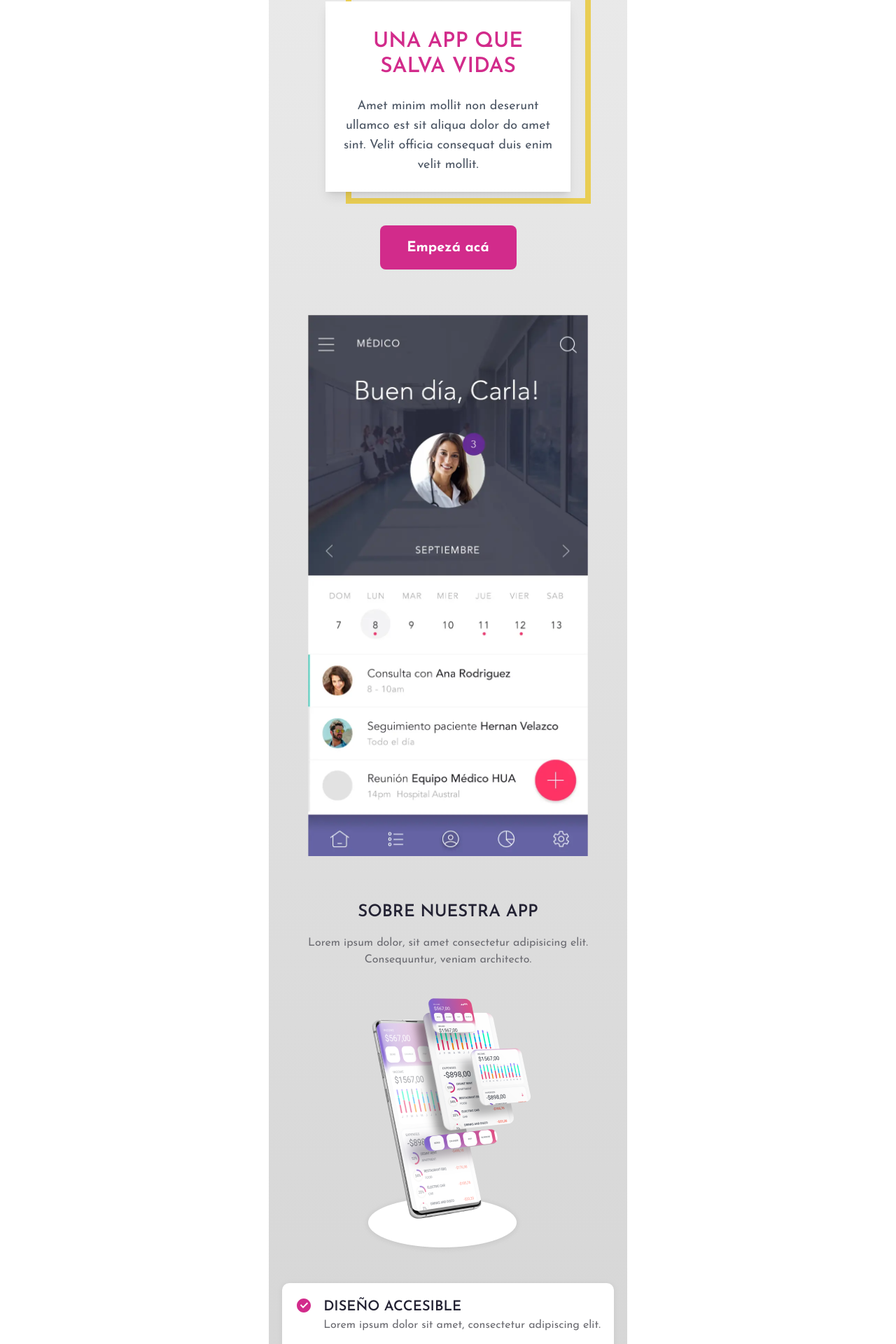
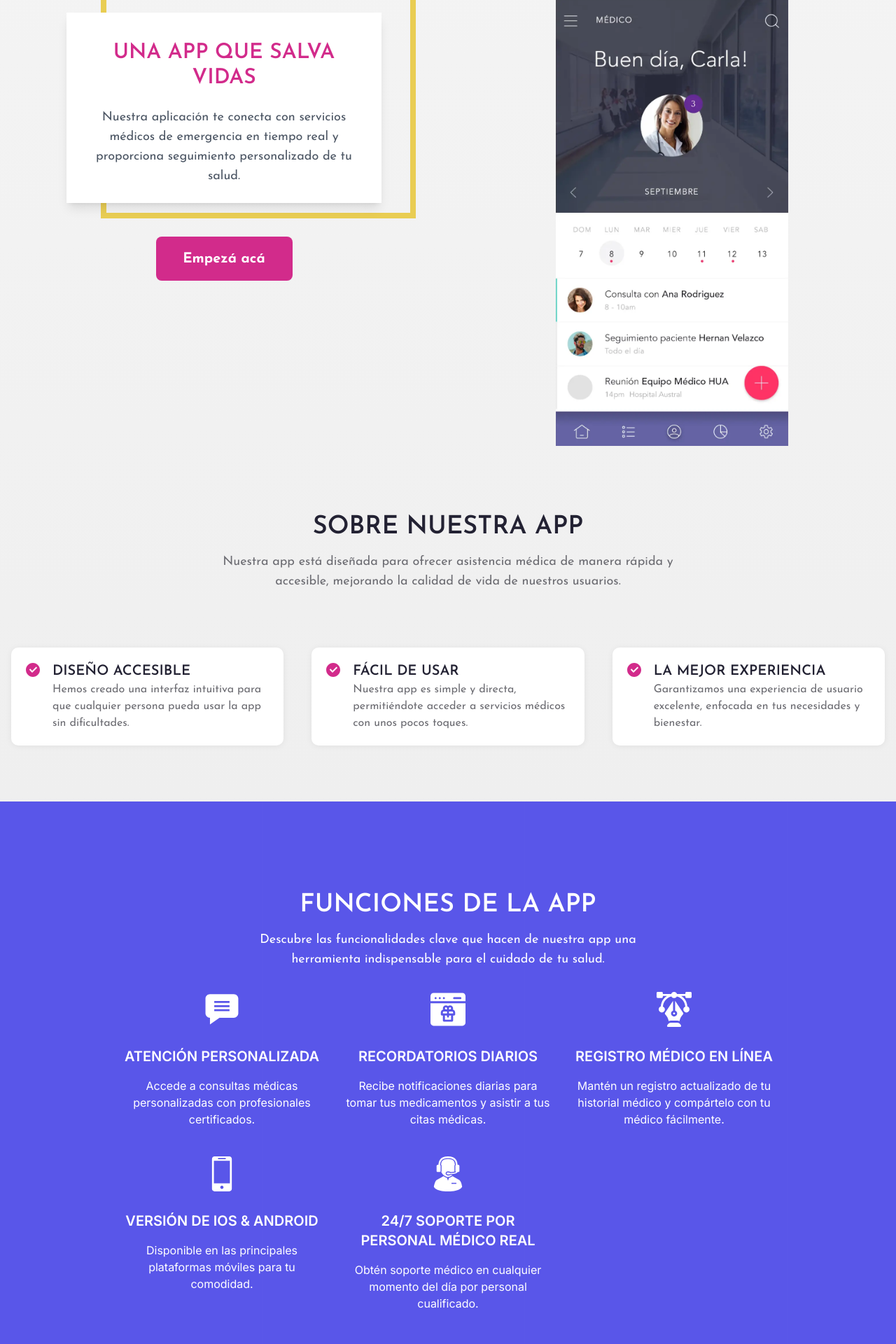
Before and after one commit to No-Country-simulation/h1-15-python-react, a React (Vite) app in the folder Frontend/: page / in a window 1280 px wide. Shown: the part 178-2098 px from the top of the page at 70% size. Built offline with nearby package versions, Linux system fonts and the light colour scheme.

Commit message:
feat:add responsive styles in main

```diff
--- a/Frontend/src/components/Cards/CardAppKeys.jsx
+++ b/Frontend/src/components/Cards/CardAppKeys.jsx
@@ -1,7 +1,7 @@
 /* eslint-disable react/prop-types */
 const CardAppKey = ({ title, message }) => {
   return (
-    <div className="flex bg-white w-full h-[110px] shadow-[0px_1px_10px_0px_#00000010] rounded-[10px] px-[19px] p-5 gap-4">
+    <div className="flex bg-white w-full shadow-[0px_1px_10px_0px_#00000010] rounded-[10px] px-[19px] p-5 gap-4">
       <div className="w-6">
         <svg
           width="24"
--- a/Frontend/src/components/Slider/Slider.jsx
+++ b/Frontend/src/components/Slider/Slider.jsx
@@ -7,39 +7,14 @@ import { Pagination } from "swiper/modules";
 import { Swiper, SwiperSlide } from "swiper/react";
 import { EffectCards } from "swiper/modules";
 
-export default function Carousel() {
-  const swipers = [
-    {
-      name: "ANA GARCIA",
-      condition: "PACIENTE TRANSPLANTADO",
-      comment:
-        "Lorem ipsum dolor sit amet, consectetur adipiscing elit. Viverra nunc ante velit vitae. Est tellus vitae, nullam lobortis enim.",
-    },
-    {
-      name: "ANA GARCIA",
-      condition: "PACIENTE TRANSPLANTADO",
-      comment:
-        "Lorem ipsum dolor sit amet, consectetur adipiscing elit. Viverra nunc ante velit vitae. Est tellus vitae, nullam lobortis enim.",
-    },
-    {
-      name: "ANA GARCIA",
-      condition: "PACIENTE TRANSPLANTADO",
-      comment:
-        "Lorem ipsum dolor sit amet, consectetur adipiscing elit. Viverra nunc ante velit vitae. Est tellus vitae, nullam lobortis enim.",
-    },
-    {
-      name: "ANA GARCIA",
-      condition: "PACIENTE TRANSPLANTADO",
-      comment:
-        "Lorem ipsum dolor sit amet, consectetur adipiscing elit. Viverra nunc ante velit vitae. Est tellus vitae, nullam lobortis enim.",
-    },
-  ];
+export default function Carousel({ testimonials }) {
   const pagination = {
     clickable: true,
     renderBullet: function (index, className) {
       return '<span class="swiper-bullet ' + className + '">' + "</span>";
     },
   };
+
   return (
     <>
       <Swiper
@@ -50,9 +25,9 @@ export default function Carousel() {
         modules={[Pagination, EffectCards]}
         className="mySwiper"
       >
-        {swipers.map((swiper, index) => (
+        {testimonials.cards.map((swiper, index) => (
           <SwiperSlide className="flex flex-col items-center" key={index}>
-            <img className="w-12 h-12 rounded-full" src="./Profile1.png" />
+            <img className="w-12 h-12 rounded-full" src={swiper.image} alt={swiper.name} />
             <h2 className="text-[25px] font-semibold font-josefin text-[#232233]">
               {swiper.name}
             </h2>
--- /dev/null
+++ b/Frontend/src/data/dataHome.json
@@ -0,0 +1,115 @@
+{
+  "cta": {
+    "title": "UNA APP QUE SALVA VIDAS",
+    "description": "Nuestra aplicación te conecta con servicios médicos de emergencia en tiempo real y proporciona seguimiento personalizado de tu salud.",
+    "button": "Empezá acá"
+  },
+  "about": {
+    "title": "SOBRE NUESTRA APP",
+    "description": "Nuestra app está diseñada para ofrecer asistencia médica de manera rápida y accesible, mejorando la calidad de vida de nuestros usuarios.",
+    "cards": [
+      {
+        "title": "DISEÑO ACCESIBLE",
+        "message": "Hemos creado una interfaz intuitiva para que cualquier persona pueda usar la app sin dificultades."
+      },
+      {
+        "title": "FÁCIL DE USAR",
+        "message": "Nuestra app es simple y directa, permitiéndote acceder a servicios médicos con unos pocos toques."
+      },
+      {
+        "title": "LA MEJOR EXPERIENCIA",
+        "message": "Garantizamos una experiencia de usuario excelente, enfocada en tus necesidades y bienestar."
+      }
+    ]
+  },
+  "functions": {
+    "title": "FUNCIONES DE LA APP",
+    "description": "Descubre las funcionalidades clave que hacen de nuestra app una herramienta indispensable para el cuidado de tu salud.",
+    "cards": [
+      {
+        "imgSrc": "comment.svg",
+        "title": "ATENCIÓN PERSONALIZADA",
+        "message": "Accede a consultas médicas personalizadas con profesionales certificados."
+      },
+      {
+        "imgSrc": "browser.svg",
+        "title": "RECORDATORIOS DIARIOS",
+        "message": "Recibe notificaciones diarias para tomar tus medicamentos y asistir a tus citas médicas."
+      },
+      {
+        "imgSrc": "vector.svg",
+        "title": "REGISTRO MÉDICO EN LÍNEA",
+        "message": "Mantén un registro actualizado de tu historial médico y compártelo con tu médico fácilmente."
+      },
+      {
+        "imgSrc": "cell-phone.svg",
+        "title": "VERSIÓN DE IOS & ANDROID",
+        "message": "Disponible en las principales plataformas móviles para tu comodidad."
+      },
+      {
+        "imgSrc": "telemarketer.svg",
+        "title": "24/7 SOPORTE POR PERSONAL MÉDICO REAL",
+        "message": "Obtén soporte médico en cualquier momento del día por personal cualificado."
+      }
+    ]
+  },
+  "howItWorks": {
+    "title": "CÓMO FUNCIONA NUESTRA APP",
+    "description": "Nuestra app utiliza tecnología avanzada para conectar a los usuarios con servicios médicos de manera eficiente y segura.",
+    "video": "/icons/Video-crop.png"
+  },
+  "whoWeAre": {
+    "title": "QUIÉNES SOMOS",
+    "description": "Somos un equipo dedicado de profesionales de la salud y tecnología comprometidos con tu bienestar.",
+    "cards": [
+      {
+        "imagen": "Profile.png",
+        "nombre": "EZEQUIEL LOCANE",
+        "bio": "Fundador y CEO. Con más de 15 años de experiencia en la industria de la salud, Ezequiel lidera nuestro equipo con pasión y dedicación.",
+        "posicion": "FUNDADOR"
+      },
+      {
+        "imagen": "Profile1.png",
+        "nombre": "CARLOS MARTÍN",
+        "bio": "Cirujano con más de 20 años de experiencia. Carlos asegura que nuestra app cumpla con los más altos estándares médicos.",
+        "posicion": "CIRUJANO"
+      },
+      {
+        "imagen": "Profile2.png",
+        "nombre": "MARÍA PÉREZ",
+        "bio": "Médica especialista en salud digital. María trabaja para integrar la tecnología de manera efectiva en nuestra app.",
+        "posicion": "MÉDICA"
+      }
+    ]
+  },
+  "testimonials": {
+    "title": "TESTIMONIOS",
+    "description": "Nuestros usuarios comparten sus experiencias y cómo nuestra app ha mejorado su salud y bienestar.",
+    "cards": [
+      {
+        "name": "ANA GARCIA",
+        "condition": "PACIENTE TRANSPLANTADO",
+        "comment": "La app fue fundamental para recibir un trasplante de riñón. La rapidez en encontrar un donante fue increíble.",
+        "image": "https://randomuser.me/api/portraits/women/45.jpg"
+      },
+      {
+        "name": "JUAN PÉREZ",
+        "condition": "PACIENTE CON DIABETES",
+        "comment": "Gracias a la app, encontré el apoyo que necesitaba para controlar mi diabetes y mejorar mi calidad de vida.",
+        "image": "https://randomuser.me/api/portraits/men/76.jpg"
+      },
+      {
+        "name": "MARÍA LOPEZ",
+        "condition": "PACIENTE CON HIPERTENSIÓN",
+        "comment": "La app me ayudó a recibir el tratamiento adecuado para mi hipertensión y a mantener un seguimiento constante.",
+        "image": "https://randomuser.me/api/portraits/women/68.jpg"
+      },
+      {
+        "name": "LUIS MARTÍNEZ",
+        "condition": "PACIENTE EN RECUPERACIÓN",
+        "comment": "La app fue clave para mi recuperación. Encontré los recursos que necesitaba para mi rehabilitación con facilidad.",
+        "image": "https://randomuser.me/api/portraits/men/62.jpg"
+      }
+    ]
+  }
+}
--- a/Frontend/src/pages/Home/Home.jsx
+++ b/Frontend/src/pages/Home/Home.jsx
@@ -4,6 +4,7 @@ import CardFunction from "../../components/Cards/CardFunction";
 import CardPeople from "../../components/Cards/CardPeople";
 import Footer from "../../components/Footer";
 import Carousel from "../../components/Slider/Slider";
+import content from "../../data/dataHome.json";
 
 function Home() {
   const navigate = useNavigate();
@@ -13,96 +14,88 @@ function Home() {
   };
 
   return (
-    <>
-      <main className="max-w-lg  mx-auto flex flex-col items-center justify-start w-screen h-[8579px] bg-gradient-background_1">
-        <nav className="flex pt-8 pb-16 px-[14px] items-center justify-between w-full">
-          <div className="w-[120px] h-[60px] rounded-md ml-2">
+    <main className="flex flex-col items-center w-full max-w-screen-2xl mx-auto bg-gradient-background_1">
+      <nav className="flex pt-8 pb-16 px-6 md:px-[.875rem] items-center justify-between w-full">
+        <div className="w-[7.5rem] h-[3.75rem] rounded-md ml-2">
           <img src="/justinaLogo.png" alt="logo" />
         </div>
         <button
           onClick={handleLoginClick}
-            className="bg-magentaButton w-[104px] h-[34px] font-josefin font-bold text-sm text-white rounded-[10px]"
+          className="bg-magentaButton w-[6.5rem] h-[2.125rem] font-josefin font-bold text-sm text-white rounded-[.625rem] hover:bg-magentaButtonDark transition duration-300"
         >
           Iniciar sesión
         </button>
       </nav>
-        {/**CTA */}
-        <section className="relative w-full flex flex-col gap-6 items-center">
-          <section className="flex p-6">
-            <div className="absolute top-2 right-3 md:top-3 md:right-3 w-[300px] h-[74%] md:w-[350px] border-8 border-Justina_7 md:mr-10"></div>
-            <div className="relative flex flex-col items-center gap-6 w-[300px] md:w-[350px] bg-white text-center px-5 py-6 shadow-lg">
+
+      <section className="w-full flex flex-col md:flex-row flex-grow">
+        {/* CTA */}
+
+        <section className="flex flex-col justify-start items-center md:w-1/2 p-4">
+          <div className="relative flex flex-col justify-center items-center w-full p-6">
+            <div className="absolute inset-0 transform translate-x-[80px] md:translate-x-[8rem] md:translate-y-[-0.125rem] w-[15.625rem] md:w-[28.125rem] h-full border-8 border-Justina_7"></div>
+            <div className="relative flex flex-col items-center gap-6 w-[15.625rem] md:w-[28.125rem] bg-white text-center p-6 shadow-lg">
               <h2 className="font-josefin text-magentaButton font-semibold text-xl md:text-3xl pt-4">
-                UNA APP QUE SALVA VIDAS
+                {content.cta.title}
               </h2>
               <p className="font-josefin text-gray-600 text-sm md:text-lg">
-                Amet minim mollit non deserunt ullamco est sit aliqua dolor do
-                amet sint. Velit officia consequat duis enim velit mollit.
+                {content.cta.description}
               </p>
             </div>
-          </section>
-          <button className="bg-magentaButton w-[150px] md:w-[195px] h-[50px] md:h-[63px] font-josefin font-bold text-lg md:text-xl text-white rounded-lg hover:bg-magentaButtonDark focus:outline-none focus:ring-2 focus:ring-magentaButtonDark">
-            Empezá acá
+          </div>
+          <div className="flex justify-center items-center p-6">
+            <button className="bg-magentaButton w-[9.375rem] md:w-[12.1875rem] h-[3.125rem] md:h-[3.9375rem] font-josefin font-bold text-lg md:text-xl text-white rounded-lg hover:bg-magentaButtonDark transition duration-300 focus:outline-none focus:ring-2 focus:ring-magentaButtonDark">
+              {content.cta.button}
             </button>
+          </div>
         </section>
 
-        {/**MOCKUP */}
-        <section className="w-full flex my-16 justify-center">
-          <div>
-            <img src="/landing1.webp" alt="logo" />
-          </div>
-        </section>
-        {/**ABOUT*/}
-        <section className="w-full flex flex-col items-center h-[935px] px-4 mb-24">
-          <h2 className="text-[#232233] font-josefin font-semibold text-2xl mb-4">
-            SOBRE NUESTRA APP
-          </h2>
-          <p className="font-josefin font-normal text-base text-center text-[#6C6C72] pb-10">
-            Lorem ipsum dolor, sit amet consectetur adipisicing elit.
-            Consequuntur, veniam architecto.
-          </p>
-          <div>
-            <img src="/landing2.png" alt="logo" />
-          </div>
-          <div className="flex flex-col items-center justify-center gap-5 mt-10">
-            <CardAppKey
-              title="DISEÑO ACCESIBLE"
-              message="Lorem ipsum dolor sit amet, consectetur adipiscing elit."
-            />
-            <CardAppKey
-              title="FACIL DE USAR"
-              message="Lorem ipsum dolor sit amet, consectetur adipiscing elit."
-            />
-            <CardAppKey
-              title="LA MEJOR EXPERIENCIA"
-              message="Lorem ipsum dolor sit amet, consectetur adipiscing elit."
+        {/* Mockup */}
+        <section className="w-full flex justify-center items-center my-8 md:my-0 md:w-1/2 p-4">
+          <div className="flex justify-center items-center w-full">
+            <img
+              src="/landing1.webp"
+              alt="logo"
+              className="w-full md:w-[70%] h-auto"
             />
           </div>
         </section>
-        {/**FUNCTIONS */}
-        <section className="bg-[url('/fondoLanding.png')] w-full h-[2000px] flex flex-col items-center">
-          <h2 className="font-josefin text-2xl text-white font-semibold pt-16">
-            FUNCIONES DE LA APP
+      </section>
+
+      {/* About */}
+      <section className="flex flex-col items-center h-auto px-4 my-20">
+        <h2 className="text-[#232233] font-josefin font-semibold text-2xl mb-4 md:text-4xl">
+          {content.about.title}
         </h2>
-          <p className="text-center font-josefin text-white text-base px-9 pt-4 pb-8">
-            Lorem ipsum dolor sit amet, consectetur adipiscing elit. Viverra
-            nunc ante velit vitae.
+        <p className="font-josefin font-normal text-base text-center text-[#6C6C72] pb-10 md:text-lg md:max-w-2xl">
+          {content.about.description}
         </p>
+        <div className="flex flex-col items-center justify-center gap-5 mt-10 w-full h-full md:flex-row md:gap-10">
+          {content.about.cards.map((card, index) => (
+            <CardAppKey key={index} title={card.title} message={card.message} />
+          ))}
+        </div>
+      </section>
+
+      {/* Functions */}
+      <section className="bg-[url('/fondoLanding.png')] w-full h-auto flex flex-col items-center py-16">
+        <h2 className="font-josefin text-2xl text-white font-semibold pt-16 md:text-4xl">
+          {content.functions.title}
+        </h2>
+        <p className="text-center font-josefin text-white text-base px-9 pt-4 pb-8 md:text-lg md:max-w-2xl">
+          {content.functions.description}
+        </p>
+        <div className="grid md:grid-cols-3 gap-6 justify-items-center items-center">
+          {content.functions.cards.map((card, index) => (
             <CardFunction
-            imgSrc="comment.svg"
-            title="ATENCION PERSONALIZADA"
-            message="Lorem ipsum dolor sit amet, consectetur adipiscing elit."
+              key={index}
+              imgSrc={card.imgSrc}
+              title={card.title}
+              message={card.message}
             />
-          <CardFunction
-            imgSrc="browser.svg"
-            title="RECORDATORIOS DIARIOS"
-            message="Lorem ipsum dolor sit amet, consectetur adipiscing elit."
-          />
-          <CardFunction
-            imgSrc="vector.svg"
-            title="REGISTRO MEDICO EN LINEA"
-            message="Lorem ipsum dolor sit amet, consectetur adipiscing elit."
-          />
-          <div>
+          ))}
+        </div>
+      </section>
+      <div  className="bg-[url('/fondoLanding.png')] flex w-full justify-center items-center">
             <svg
               width="354"
               height="668"
@@ -173,85 +166,62 @@ function Home() {
               </defs>
             </svg>
           </div>
-          <CardFunction
-            imgSrc="cell-phone.svg"
-            title="VERSION DE IOS & ANDROID"
-            message="Lorem ipsum dolor sit amet, consectetur adipiscing elit."
-          />
-          <CardFunction
-            imgSrc="telemarketer.svg"
-            title="24/7 SOPORTE POR PERSONAL MEDICO REAL"
-            message="Lorem ipsum dolor sit amet, consectetur adipiscing elit."
-          />
-        </section>
-        {/**HOW TO WORKS */}
-        <section className="w-full h-[431px]">
-          <div className="bg-[#D22B8B] w-full h-[357px] flex flex-col items-center relative">
-            <h2 className="font-josefin font-semibold text-[25px] text-center pt-[60px] w-[281px] text-white">
-              COMO FUNCIONA NUESTRA APP
+
+
+      {/* How It Works */}
+      <section className="w-full h-auto flex flex-col items-center py-16 bg-[#D22B8B]">
+        <h2 className="font-josefin font-semibold text-[1.5625rem] text-center text-white pt-[3.75rem] md:text-4xl">
+          {content.howItWorks.title}
         </h2>
-            <p className="text-white font-josefin w-[300px] text-center mt-10">
-              Lorem ipsum dolor sit amet, consectetur adipiscing elit. Viverra
-              nunc ante velit vitae.
+        <p className="text-white font-josefin text-center mt-10 md:text-lg md:max-w-2xl">
+          {content.howItWorks.description}
         </p>
-            {/**REEMPLAZAR CON UN VIDEO */}
-            <div className="w-[343px] h-[150px] mt-10">
+        <div className="w-full mt-10 p-4 md:w-[37.5rem] md:h-[18.75rem]">
           <img
             className="w-full h-full"
-                src="/icons/Video-crop.png"
+            src={content.howItWorks.video}
             alt="video"
           />
         </div>
+      </section>
+
+      {/* Who We Are */}
+      <section className="w-full h-auto font-josefin mt-[3.75rem] flex flex-col items-center max-w-7xl px-4">
+        <h2 className="font-semibold text-[1.5625rem] text-[#232233] text-center md:text-4xl">
+          {content.whoWeAre.title}
+        </h2>
+        <p className="text-center text-[#6C6C72] w-[20.9375rem] mt-[1.125rem] mx-4 md:text-lg md:max-w-2xl">
+          {content.whoWeAre.description}
+        </p>
+        <div className="flex w-full flex-col md:flex-row items-center mt-[1.875rem] mb-[3.75rem] gap-10 text-center">
+          {content.whoWeAre.cards.map((person, index) => (
+            <CardPeople
+              key={index}
+              imagen={person.imagen}
+              nombre={person.nombre}
+              bio={person.bio}
+              posicion={person.posicion}
+            />
+          ))}
         </div>
       </section>
-        {/**WHO WE ARE */}
-        <section className="w-full h-[1966px] font-josefin mt-[60px] flex flex-col items-center">
-          <h2 className="font-semibold text-[25px] text-center pb-5">
-            QUIENES SOMOS
+
+      {/* Testimonials */}
+      <section className="flex flex-col items-center justify-center w-full max-w-7xl px-4 md:px-8 py-10">
+        <h2 className="font-josefin font-semibold text-2xl text-[#232233] mt-10 mb-6 md:text-4xl text-center">
+          {content.testimonials.title}
         </h2>
-          <p className="text-[#6C6C72] text-center w-[300px] pb-10">
-            Lorem ipsum dolor sit amet, consectetur adipiscing elit. Viverra
-            nunc ante velit vitae.
+        <p className="font-josefin text-base text-[#6C6C72] text-center w-full max-w-2xl mb-8 md:text-lg">
+          {content.testimonials.description}
         </p>
-          <div className="w-full p-4 flex flex-col gap-7">
-            <CardPeople
-              imagen={"Profile.png"}
-              nombre="EZEQUIEL LOCANE"
-              bio="Lorem ipsum dolor sit amet, consectetur adipiscing elit. Viverra nunc ante velit vitae. Est tellus vitae."
-              posicion="FUNDADOR"
-            />
-            <CardPeople
-              imagen={"Profile1.png"}
-              nombre="CARLOS MARTIN"
-              bio="Lorem ipsum dolor sit amet, consectetur adipiscing elit. Viverra nunc ante velit vitae. Est tellus vitae."
-              posicion="CIRUJANO"
-            />
-            <CardPeople
-              imagen={"Profile2.png"}
-              nombre="MARIA PERE"
-              bio="Lorem ipsum dolor sit amet, consectetur adipiscing elit. Viverra nunc ante velit vitae. Est tellus vitae."
-              posicion="MEDICA"
-            />
+        <div>
+          <Carousel testimonials={content.testimonials} />
         </div>
       </section>
-        {/**TESTIMONIOS */}
-        <section className="w-full h-[588px] bg-[url('/fondoLanding.png')] bg-cover bg-bottom flex flex-col items-center text-white mt-16">
-          <h2 className="font-josefin font-semibold text-[25px] pt-[60px]">
-            TESTIMONIOS
-          </h2>
-          <p className="font-josefin text-center w-[300px] pt-5">
-            Lorem ipsum dolor sit amet, consectetur adipiscing elit. Viverra
-            nunc ante velit vitae.
-          </p>
-          <div className="mx-auto">
-            <Carousel />
-          </div>
-        </section>
-        <section className="flex justify-center">
+
+      {/* Footer */}
       <Footer />
-        </section>
     </main>
-    </>
   );
 }
 
--- a/Frontend/tailwind.config.js
+++ b/Frontend/tailwind.config.js
@@ -58,9 +58,9 @@ export default {
         text_secondary: "#5563C4",
       },
       backgroundImage: {
-        // "gradient-background_1":
-        //   "linear-gradient(0deg, #FFC791 0%, #FF78A8 100%)",
-        "gradient-background_1": "linear-gradient(0deg, #0006 0%, #ccc6 100%)",
+        "gradient-background_1":
+          // "linear-gradient(0deg, #FFC791 0%, #FF78A8 100%)",
+          "linear-gradient(0deg, #0002 0%, #f4f4f4 100%)",
         "gradient-button":
           "linear-gradient(0deg, #D22B8B, #D22B8B), linear-gradient(180deg, rgba(255, 255, 255, 0.12) 0%, rgba(255, 255, 255, 0) 100%)",
       },
```
Lines whose indentation alone changed are shown as unchanged.
